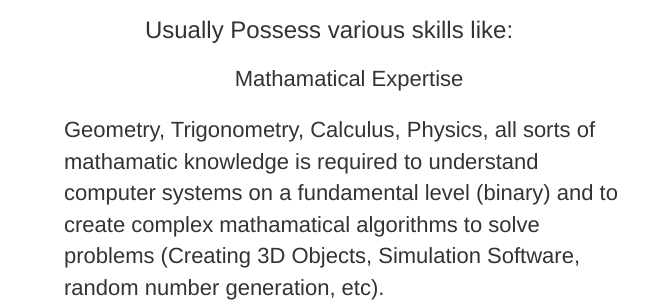
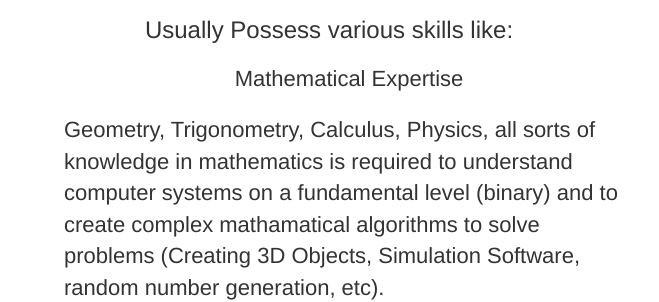
Before and after one commit to joelc1337/Economics-Roadmap-2, a plain HTML site: page html/education.html in a window 1280 px wide. Shown: the part 502-804 px from the top of the page, without its empty margins (311-970 px from the left). Drawn offline with nearby package versions, Linux system fonts and the light colour scheme; files whose address does not match are found by name; a web font is replaced by a local one.

Commit message:
Update education.html

```diff
--- a/html/education.html
+++ b/html/education.html
@@ -31,8 +31,8 @@
         <h2> Requires a Bachelor Degree if working under the federal government (Mainly Dep of Def) or a PhD otherwise </h2>
         <h3>Usually Possess various skills like:</h3>
         <ul>
-          <li>Mathamatical Expertise</li>
-            <p>Geometry, Trigonometry, Calculus, Physics, all sorts of mathamatic knowledge is required to understand computer systems on a fundamental level (binary) and to create complex mathamatical algorithms to solve problems (Creating 3D Objects, Simulation Software, random number generation, etc).</p>
+          <li>Mathematical Expertise</li>
+            <p>Geometry, Trigonometry, Calculus, Physics, all sorts of knowledge in mathematics is required to understand computer systems on a fundamental level (binary) and to create complex mathamatical algorithms to solve problems (Creating 3D Objects, Simulation Software, random number generation, etc).</p>
           <li>Logical Mindset</li>
             <p>No computer can be smarter than a human, yet we often expect them to be. It is important for programmers in general to be able to specify the exact tasks they want the computer to complete, which is of even greater need when developing AI.</p>
           <li>Analytical</li>
```
